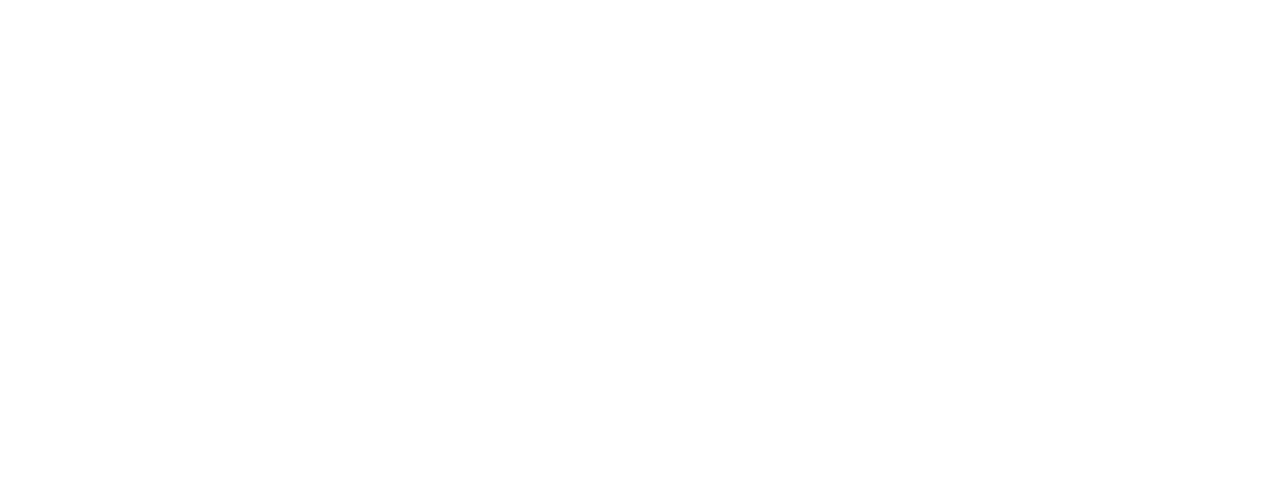
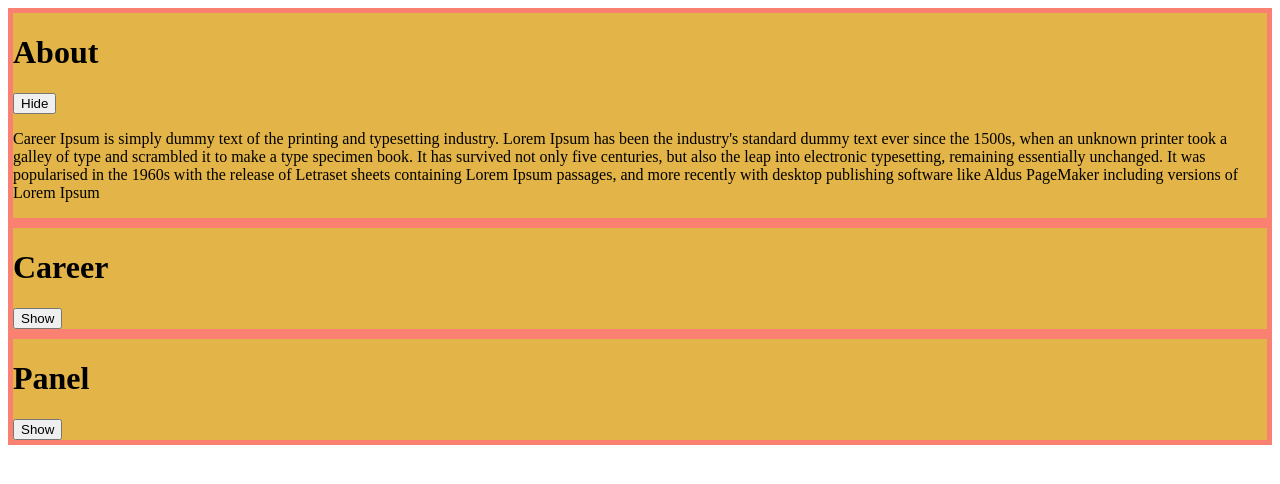
Before and after one commit to SanyaKasaudhan/NamasteReact, a React (Vite) app in the folder React Day 11/: page / in a window 1280 px wide. Shown: the top 484 px of the page. Built offline with nearby package versions, Linux system fonts and the light colour scheme.

Commit message:
lifting state

```diff
--- a/React Day 11/App.js
+++ b/React Day 11/App.js
@@ -2,28 +2,43 @@
 import ReactDOM from "react-dom/client";
 import "./index.css"
 
-const Section = (description)=>{
+const Section = ({title, description ,isVisible,setIsVisible})=>{
+
   return(
     <>
-
+    <div className="container">
+      <h1>{title}</h1>
+      {isVisible ? <><button onClick={()=>setIsVisible(true)}>Hide</button> <p>{description}</p></> :
+      <button onClick={()=>setIsVisible(false)}>Show</button>}
+      </div>
     </>
   )
 }
 
 const App = () => {
-   const [isVisible, setIsVisible]=useState(true);
+  const [visibleSection, setIsVisbleSection]=useState("about12345");
 
   return (
    <>
    <Section description={"Career Ipsum is simply dummy text of the printing and typesetting industry. Lorem Ipsum has been the industry's standard dummy text ever since the 1500s, when an unknown printer took a galley of type and scrambled it to make a type specimen book. It has survived not only five centuries, but also the leap into electronic typesetting, remaining essentially unchanged. It was popularised in the 1960s with the release of Letraset sheets containing Lorem Ipsum passages, and more recently with desktop publishing software like Aldus PageMaker including versions of Lorem Ipsum"}
-   isVisible/>
+   title={"About"}
+   isVisible={visibleSection==="about12345"}
+   setIsVisible={()=> setIsVisbleSection("about12345")}/>
    <Section description={"About Ipsum is simply dummy text of the printing and typesetting industry. Lorem Ipsum has been the industry's standard dummy text ever since the 1500s, when an unknown printer took a galley of type and scrambled it to make a type specimen book. It has survived not only five centuries, but also the leap into electronic typesetting, remaining essentially unchanged. It was popularised in the 1960s with the release of Letraset sheets containing Lorem Ipsum passages, and more recently with desktop publishing software like Aldus PageMaker including versions of Lorem Ipsum"}
-    />
+   title={"Career"}
+   isVisible={visibleSection==="career"}
+   setIsVisible={()=>setIsVisbleSection("career")}/>
    <Section description={"Panel Ipsum is simply dummy text of the printing and typesetting industry. Lorem Ipsum has been the industry's standard dummy text ever since the 1500s, when an unknown printer took a galley of type and scrambled it to make a type specimen book. It has survived not only five centuries, but also the leap into electronic typesetting, remaining essentially unchanged. It was popularised in the 1960s with the release of Letraset sheets containing Lorem Ipsum passages, and more recently with desktop publishing software like Aldus PageMaker including versions of Lorem Ipsum"}
-   />
-      {/* <div className="container">
-         <p>Lorem Ipsum is simply dummy text of the printing and typesetting industry. Lorem Ipsum has been the industry's standard dummy text ever since the 1500s, when an unknown printer took a galley of type and scrambled it to make a type specimen book. It has survived not only five centuries, but also the leap into electronic typesetting, remaining essentially unchanged. It was popularised in the 1960s with the release of Letraset sheets containing Lorem Ipsum passages, and more recently with desktop publishing software like Aldus PageMaker including versions of Lorem Ipsum</p>
-      </div> */}
+   title={"Panel"}
+   isVisible={visibleSection==="panel"}
+   setIsVisible={(eve)=>
+    {
+   if(eve)
+   {setIsVisbleSection("panel")
+   }else{
+    setIsVisbleSection(" ")
+   }}
+  }/>
     </>
   );
 };
--- a/React Day 11/index.html
+++ b/React Day 11/index.html
@@ -5,7 +5,7 @@
     <meta charset="UTF-8" />
     <meta http-equiv="X-UA-Compatible" content="IE=edge" />
     <meta name="viewport" content="width=device-width, initial-scale=1.0" />
-    <title>Namaste React - Chapter 4 Talk is cheap</title>
+    <title>Namaste React - Chapter 11 Data is the new oil</title>
     <link ref="stylesheet" href="index.css" />
   </head>
   <body>
```
